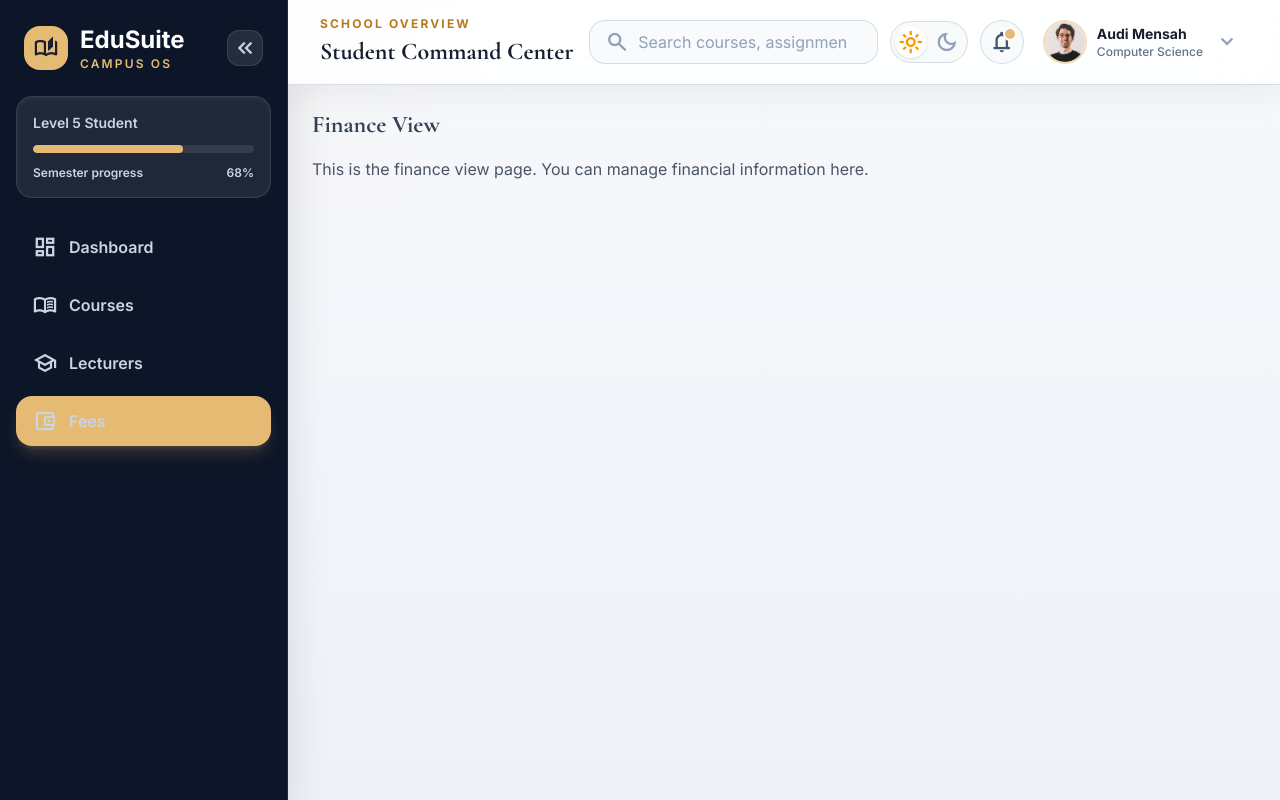
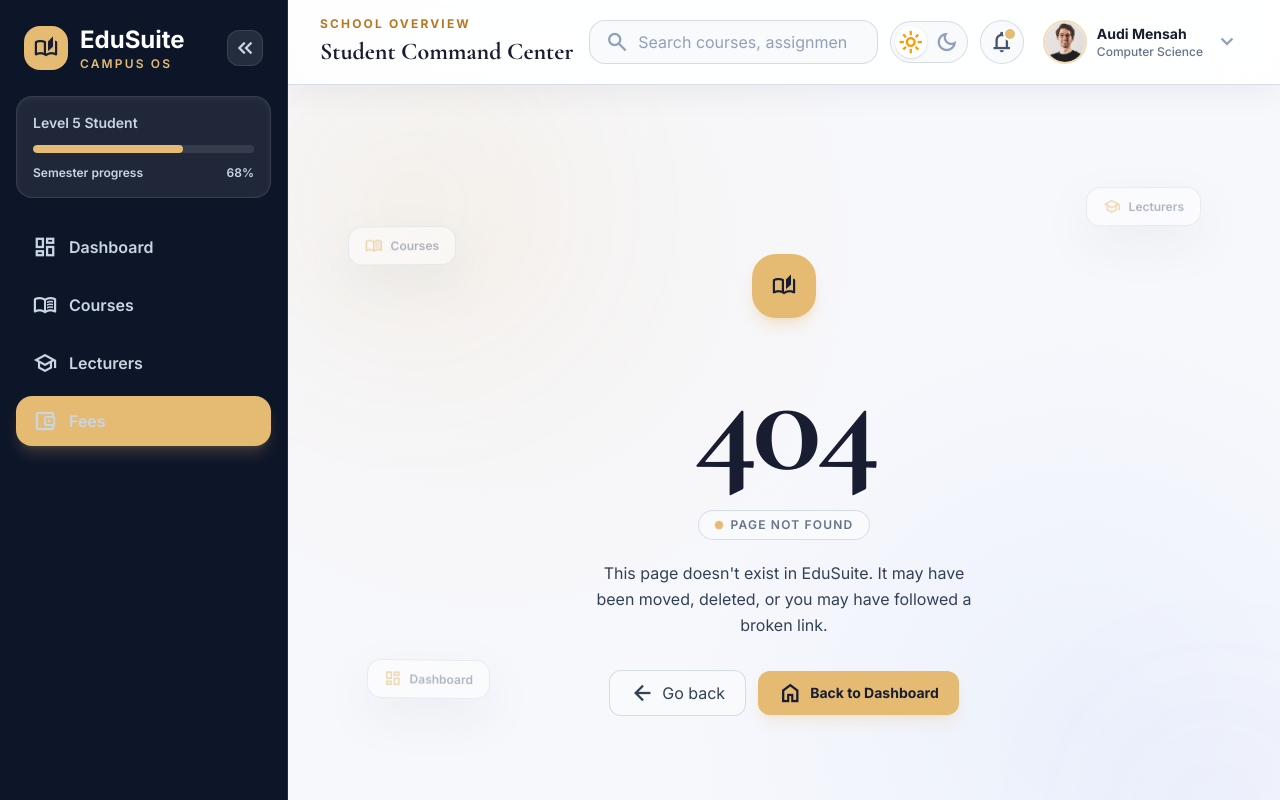
Before and after one commit to Tekfred/School-Management-System, a Vue app: page /app/finance in a window 1280 px wide. Built offline with nearby package versions, Linux system fonts and the light colour scheme; sample sign-in values are in the browser's storage.

Commit message:
feat:fees/finance implemented a 404 wait animation

```diff
--- a/src/views/Finance/Financialview.vue
+++ b/src/views/Finance/Financialview.vue
@@ -1,14 +1,245 @@
 <script setup>
-import { useRoute
- } from 'vue-router';
- import { ref } from 'vue';
+import { ref, onMounted } from 'vue'
+import { useRouter } from 'vue-router'
+
+const router = useRouter()
+const glitchActive = ref(false)
+
+onMounted(() => {
+  // Trigger glitch randomly every few seconds
+  const triggerGlitch = () => {
+    glitchActive.value = true
+    setTimeout(() => { glitchActive.value = false }, 400)
+    setTimeout(triggerGlitch, 2500 + Math.random() * 2000)
+  }
+  setTimeout(triggerGlitch, 1200)
+
+  // GSAP entrance if available
+  try {
+    const gsap = window.gsap
+    if (gsap) {
+      gsap.from('.not-found-content', { y: 30, opacity: 0, duration: 0.7, ease: 'power3.out' })
+      gsap.from('.not-found-tag',     { y: 10, opacity: 0, duration: 0.5, delay: 0.2, ease: 'power2.out' })
+      gsap.from('.not-found-msg',     { y: 10, opacity: 0, duration: 0.5, delay: 0.35, ease: 'power2.out' })
+      gsap.from('.not-found-actions', { y: 10, opacity: 0, duration: 0.5, delay: 0.5, ease: 'power2.out' })
+      gsap.from('.floating-card',     { y: 20, opacity: 0, duration: 0.6, delay: 0.6, stagger: 0.1, ease: 'power2.out' })
+    }
+  } catch(e) {}
+})
 </script>
 
 <template>
+  <div class="relative flex flex-col items-center justify-center min-h-screen px-6 overflow-hidden not-found-page">
 
-    <div class="p-6">
-        <h1 class="text-2xl font-bold mb-4">Finance View</h1>
-        <p class="text-gray-600">This is the finance view page. You can manage financial information here.</p>
+    <!-- Ambient background orbs -->
+    <div class="orb orb-1"></div>
+    <div class="orb orb-2"></div>
+
+    <!-- Floating ghost cards for atmosphere -->
+    <div class="floating-card ghost-card ghost-card-1">
+      <span class="material-symbols-outlined">menu_book</span>
+      <span class="ghost-label">Courses</span>
+    </div>
+    <div class="floating-card ghost-card ghost-card-2">
+      <span class="material-symbols-outlined">school</span>
+      <span class="ghost-label">Lecturers</span>
+    </div>
+    <div class="floating-card ghost-card ghost-card-3">
+      <span class="material-symbols-outlined">dashboard</span>
+      <span class="ghost-label">Dashboard</span>
     </div>
 
+    <!-- Main content -->
+    <div class="relative z-10 flex flex-col items-center max-w-lg text-center not-found-content">
+
+      <!-- EduSuite logo mark -->
+      <div class="mb-8 grid h-16 w-16 place-items-center rounded-3xl bg-[#E5BA73] text-[#181D31] shadow-lg shadow-[#E5BA73]/30">
+        <span class="text-3xl material-symbols-outlined">auto_stories</span>
+      </div>
+
+      <!-- Glitchy 404 -->
+      <div class="relative mb-4 select-none" :class="{ glitch: glitchActive }">
+        <span class="the-404 heading-text" data-text="404">404</span>
+        <span class="glitch-layer glitch-layer-1 heading-text" aria-hidden="true">404</span>
+        <span class="glitch-layer glitch-layer-2 heading-text" aria-hidden="true">404</span>
+      </div>
+
+      <!-- Tag line -->
+      <div class="not-found-tag inline-flex items-center gap-2 px-4 py-1.5 rounded-full border border-(--surface-border) bg-(--surface-muted) mb-5">
+        <span class="w-2 h-2 rounded-full bg-[#E5BA73] animate-pulse"></span>
+        <span class="text-xs font-semibold tracking-widest uppercase text-(--subtle-text)">Page not found</span>
+      </div>
+
+      <!-- Message -->
+      <p class="max-w-sm mb-8 text-base leading-relaxed not-found-msg body-text">
+        This page doesn't exist in EduSuite. It may have been moved, deleted, or you may have followed a broken link.
+      </p>
+
+      <!-- Actions -->
+      <div class="flex flex-col items-center gap-3 not-found-actions sm:flex-row">
+        <button
+          @click="router.back()"
+          class="flex items-center gap-2 px-5 py-2.5 rounded-xl border border-(--surface-border) bg-(--surface-muted) text-sm font-semibold body-text hover:border-(--surface-border-strong) transition-all duration-200 hover:-translate-y-0.5"
+        >
+          <span class="text-base material-symbols-outlined">arrow_back</span>
+          Go back
+        </button>
+        <RouterLink
+          to="/app/dashboard"
+          class="flex items-center gap-2 px-5 py-2.5 rounded-xl bg-[#E5BA73] text-[#181D31] text-sm font-bold shadow-lg shadow-[#E5BA73]/20 hover:opacity-90 transition-all duration-200 hover:-translate-y-0.5 no-underline"
+        >
+          <span class="text-base material-symbols-outlined">home</span>
+          Back to Dashboard
+        </RouterLink>
+      </div>
+
+    </div>
+
+    <!-- Bottom credit -->
+    <p class="absolute text-xs tracking-wide bottom-6 muted-text">
+      EduSuite · Campus OS
+    </p>
+
+  </div>
 </template>
+
+<style scoped>
+.not-found-page {
+  background:
+    radial-gradient(circle at 20% 20%, rgba(229, 186, 115, 0.08), transparent 40%),
+    radial-gradient(circle at 80% 80%, rgba(59, 130, 246, 0.06), transparent 40%),
+    var(--app-bg);
+}
+
+/* Ambient orbs */
+.orb {
+  position: absolute;
+  border-radius: 50%;
+  filter: blur(80px);
+  pointer-events: none;
+  opacity: 0.35;
+  animation: drift 8s ease-in-out infinite alternate;
+}
+.orb-1 {
+  width: 380px;
+  height: 380px;
+  background: radial-gradient(circle, rgba(229, 186, 115, 0.3), transparent 70%);
+  top: -80px;
+  left: -80px;
+  animation-delay: 0s;
+}
+.orb-2 {
+  width: 300px;
+  height: 300px;
+  background: radial-gradient(circle, rgba(99, 102, 241, 0.2), transparent 70%);
+  bottom: -60px;
+  right: -60px;
+  animation-delay: -4s;
+}
+@keyframes drift {
+  from { transform: translate(0, 0) scale(1); }
+  to   { transform: translate(24px, 16px) scale(1.08); }
+}
+
+/* Ghost floating cards */
+.ghost-card {
+  position: absolute;
+  display: flex;
+  align-items: center;
+  gap: 0.5rem;
+  padding: 0.6rem 1rem;
+  border-radius: 14px;
+  background: var(--surface);
+  border: 1px solid var(--surface-border);
+  box-shadow: var(--surface-shadow);
+  backdrop-filter: blur(12px);
+  opacity: 0.5;
+  pointer-events: none;
+}
+.ghost-card .material-symbols-outlined {
+  font-size: 1.1rem;
+  color: var(--accent);
+}
+.ghost-label {
+  font-size: 0.75rem;
+  font-weight: 600;
+  color: var(--subtle-text);
+}
+.ghost-card-1 {
+  top: 18%;
+  left: 6%;
+  animation: floatA 6s ease-in-out infinite;
+}
+.ghost-card-2 {
+  top: 14%;
+  right: 8%;
+  animation: floatB 7s ease-in-out infinite;
+}
+.ghost-card-3 {
+  bottom: 22%;
+  left: 8%;
+  animation: floatA 8s ease-in-out infinite reverse;
+}
+@keyframes floatA {
+  0%, 100% { transform: translateY(0px) rotate(-1deg); }
+  50%       { transform: translateY(-12px) rotate(1deg); }
+}
+@keyframes floatB {
+  0%, 100% { transform: translateY(0px) rotate(1deg); }
+  50%       { transform: translateY(-16px) rotate(-1deg); }
+}
+
+/* Big 404 */
+.the-404 {
+  display: block;
+  font-size: clamp(6rem, 20vw, 9rem);
+  font-weight: 900;
+  letter-spacing: -0.04em;
+  line-height: 1;
+  font-family: 'Cormorant Garamond', Georgia, serif;
+}
+
+/* Glitch layers */
+.glitch-layer {
+  position: absolute;
+  inset: 0;
+  display: block;
+  font-size: clamp(6rem, 20vw, 9rem);
+  font-weight: 900;
+  letter-spacing: -0.04em;
+  line-height: 1;
+  font-family: 'Cormorant Garamond', Georgia, serif;
+  opacity: 0;
+  pointer-events: none;
+}
+.glitch-layer-1 { color: #E5BA73; }
+.glitch-layer-2 { color: #60A5FA; }
+
+/* Glitch animation triggers */
+.glitch .glitch-layer-1 {
+  opacity: 0.8;
+  animation: glitch1 0.4s steps(2) forwards;
+}
+.glitch .glitch-layer-2 {
+  opacity: 0.6;
+  animation: glitch2 0.4s steps(2) forwards;
+}
+@keyframes glitch1 {
+  0%   { clip-path: inset(30% 0 50% 0); transform: translate(-4px, 2px); opacity: 0.8; }
+  25%  { clip-path: inset(60% 0 10% 0); transform: translate(4px, -2px); }
+  50%  { clip-path: inset(10% 0 70% 0); transform: translate(-2px, 4px); }
+  75%  { clip-path: inset(80% 0 5%  0); transform: translate(2px, -4px); }
+  100% { opacity: 0; transform: translate(0, 0); }
+}
+@keyframes glitch2 {
+  0%   { clip-path: inset(50% 0 30% 0); transform: translate(4px, -2px); opacity: 0.6; }
+  25%  { clip-path: inset(10% 0 60% 0); transform: translate(-4px, 2px); }
+  50%  { clip-path: inset(70% 0 10% 0); transform: translate(2px, -4px); }
+  75%  { clip-path: inset(5%  0 80% 0); transform: translate(-2px, 4px); }
+  100% { opacity: 0; transform: translate(0, 0); }
+}
+
+@media (prefers-reduced-motion: reduce) {
+  .orb, .ghost-card, .glitch-layer { animation: none !important; }
+}
+</style>
```
